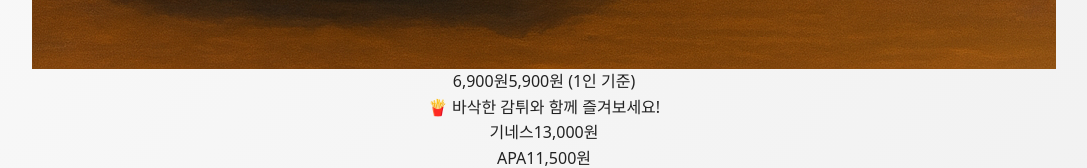
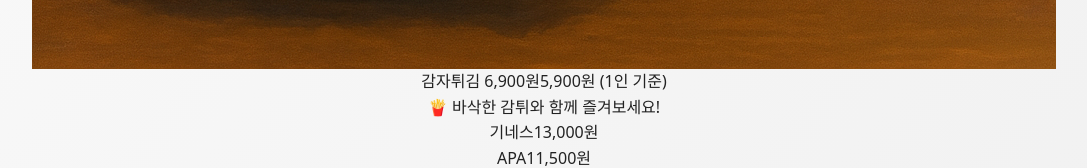
Before and after one commit to Semy-sudo/menu-app, a React (Vite) app: page / in a window 1280 px wide. Shown: the part 1313-1481 px from the top of the page, without its empty margins (96-1183 px from the left). Built offline with nearby package versions, Linux system fonts and the light colour scheme.

Commit message:
감자튀김 사진 적용

```diff
--- a/src/MenuPage.jsx
+++ b/src/MenuPage.jsx
@@ -136,6 +136,7 @@ export default function MenuPage() {
 
     {/* 가격 이벤트 */}
     <p className="text-sm text-[#f5f5dc] mb-1">
+      <span className="text-[#e2ca7a] font-bold">감자튀김       </span>
       <span className="line-through text-gray-500 mr-2">6,900원</span>
       <span className="text-[#d4af37] font-bold">5,900원</span> (1인 기준)
     </p>
```
